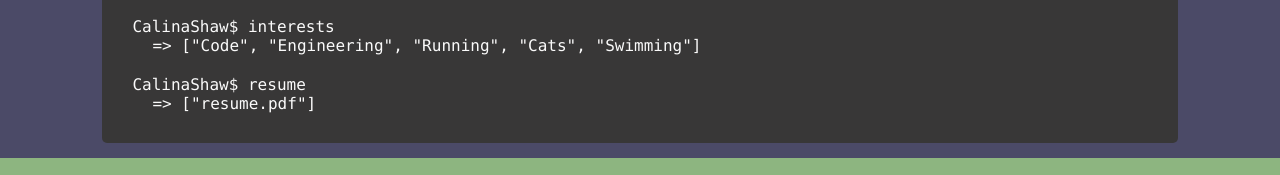
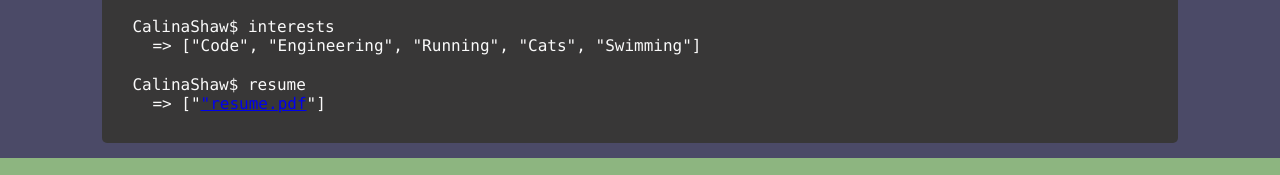
Before and after one commit to calinashaw/cshaw16.github.io, a plain HTML site: page index.html in a window 1280 px wide. Shown: the part 1257-1432 px from the top of the page. Drawn offline with nearby package versions, Linux system fonts and the light colour scheme; a web font is replaced by a local one.

Commit message:
Update index.html

```diff
--- a/index.html
+++ b/index.html
@@ -91,7 +91,7 @@
             <!-- one command line -->
             <div class="command_line">
             <div class="command">CalinaShaw$ resume</div>
-            <div class="response">=> ["resume.pdf"]</div>
+              <div class="response">=> ["<a href="resume.pdf">"resume.pdf</a>"]</div>
             </div>
             <!-- one command line -->
 
```
